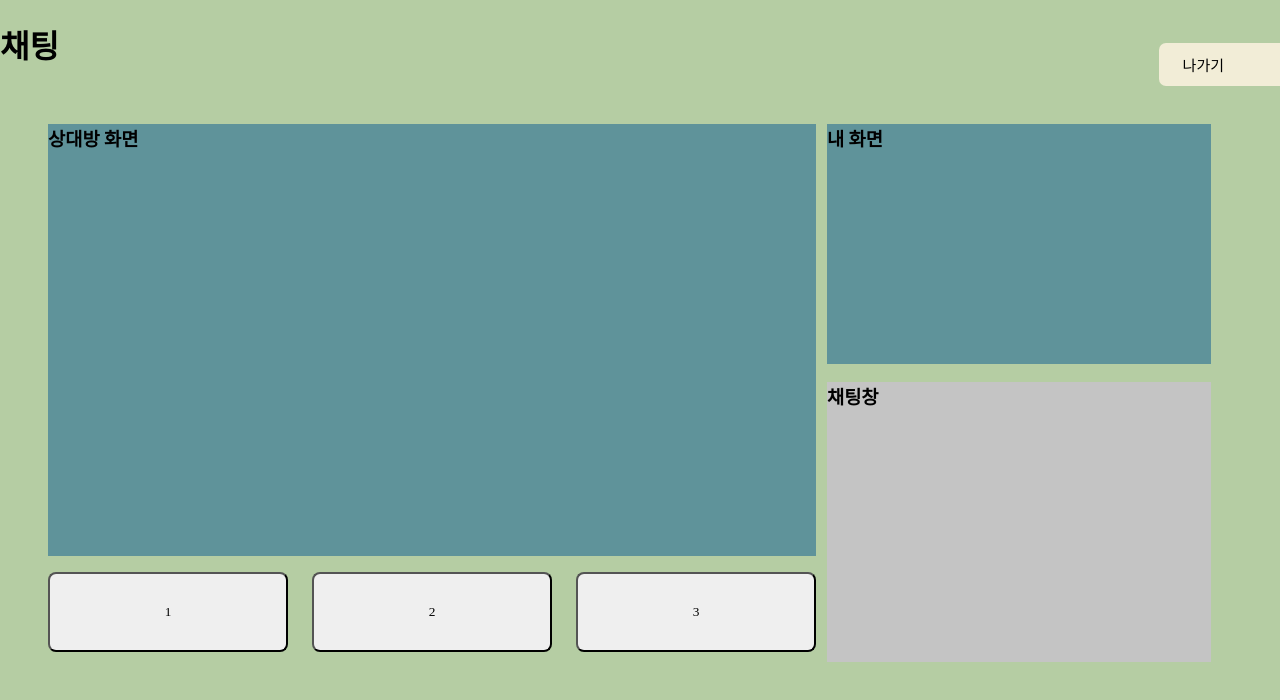
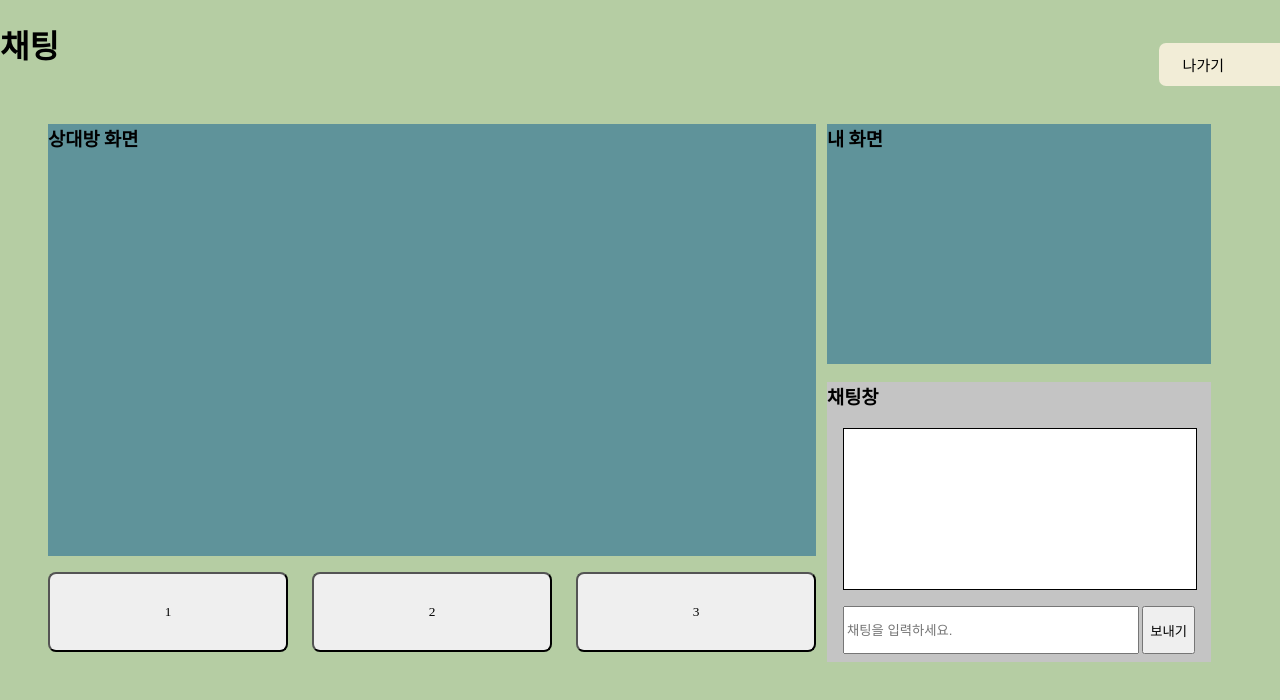
Before and after one commit to eunzi-kim/sool_talk, a React (Create React App) app in the folder client/: page /chat in a window 1280 px wide. Shown: the top 700 px of the page. Built offline with nearby package versions, Linux system fonts and the light colour scheme; a web font is replaced by a local one.

Commit message:
add feature chat change input and submit

```diff
--- a/client/src/components/Chat.css
+++ b/client/src/components/Chat.css
@@ -20,14 +20,14 @@
 .chat-exit-btn {
   padding: 0.7rem 3.5rem 0.7rem 1.5rem;
   border: none;
-  background-color: #F2EDD7;
+  background-color: #f2edd7;
   border-top-left-radius: 7px;
   border-bottom-left-radius: 7px;
   font-size: 15px;
 }
 
 .chat-exit-btn:hover {
-  background-color: #3A6351;
+  background-color: #3a6351;
   color: #fff;
   cursor: pointer;
 }
@@ -48,9 +48,9 @@
 }
 
 .opponent-screen {
- background-color: #5f939a;
- width: 48rem;
- height: 27rem;
+  background-color: #5f939a;
+  width: 48rem;
+  height: 27rem;
 }
 
 .my-screen {
@@ -60,9 +60,30 @@
 }
 
 .chat-screen {
-  background-color: #C4C4C4;
+  background-color: #c4c4c4;
   width: 24rem;
   height: 17.5rem;
+}
+
+.chatting {
+  background-color: white;
+  border-color: black;
+  border: 1px solid;
+  margin: 1rem;
+  width: 22rem;
+  height: 10rem;
+}
+
+.chat-send {
+  margin: 1rem 1rem 0 1rem;
+  width: 22rem;
+  height: 3rem;
+  display: flex;
+  justify-content: space-between;
+}
+
+.chat-input {
+  width: 18rem;
 }
 
 .chat-btns {
--- a/client/src/components/Chat.js
+++ b/client/src/components/Chat.js
@@ -1,8 +1,45 @@
-import React from "react";
+import axios from "axios";
+import React, { useState } from "react";
 import { Link } from "react-router-dom";
 import "./Chat.css";
 
 function Chat() {
+  const roomNo = 1;
+
+  // 채팅 인풋의 상태관리 훅
+  const [chatContent, setChatContent] = useState("");
+
+  // 채팅 입력 시마다 값을 바꿔주는 함수
+  const changeChatInput = (e) => {
+    const { value } = e.target;
+    setChatContent(value);
+    console.log(chatContent);
+  };
+
+  // 서버로부터 채팅 리스트 가져오는 함수
+  const getChatData = async (chatContent) => {
+    // (아직 정확한 url 모르지만) 입력한 내용을 폼데이터로 서버에 전송
+    const data = await axios.post("http://localhost:8080/chat", {
+      chatContent,
+      roomNo,
+    });
+
+    // 방금 입력한 채팅을 포함한 전체 채팅 리스트 반환
+    /* ex)
+    [
+      {username: tason, chatContent: '하우얼유두잉?', time: 21-07-28-11:14},
+      {username: ji, chatContent: '더바빠..', time: 21-07-28-11:14},
+      {username: tason, chatContent: '파이링', time: 21-07-28-11:15},
+      {username: ji, chatContent: '땡큐', time: 21-07-28-11:16},
+    ] */
+    return data;
+  };
+
+  // 전송 버튼 누르면 실행되는 함수
+  const submitChat = async (chatContent) => {
+    const chatList = await getChatData(chatContent);
+  };
+
   return (
     <div className="chat-box">
       <div className="chat-header">
@@ -38,12 +75,22 @@ function Chat() {
           </div>
           <div className="chat-screen">
             <h3>채팅창</h3>
+            <div className="chatting"></div>
+            <div className="chat-send">
+              <input
+                name="chatContent"
+                value={chatContent}
+                placeholder="채팅을 입력하세요."
+                className="chat-input"
+                onChange={changeChatInput}
+              />
+              <button onClick={submitChat}>보내기</button>
+            </div>
           </div>
         </div>
       </div>
-
     </div>
-  )
+  );
 }
 
 export default Chat;
```
